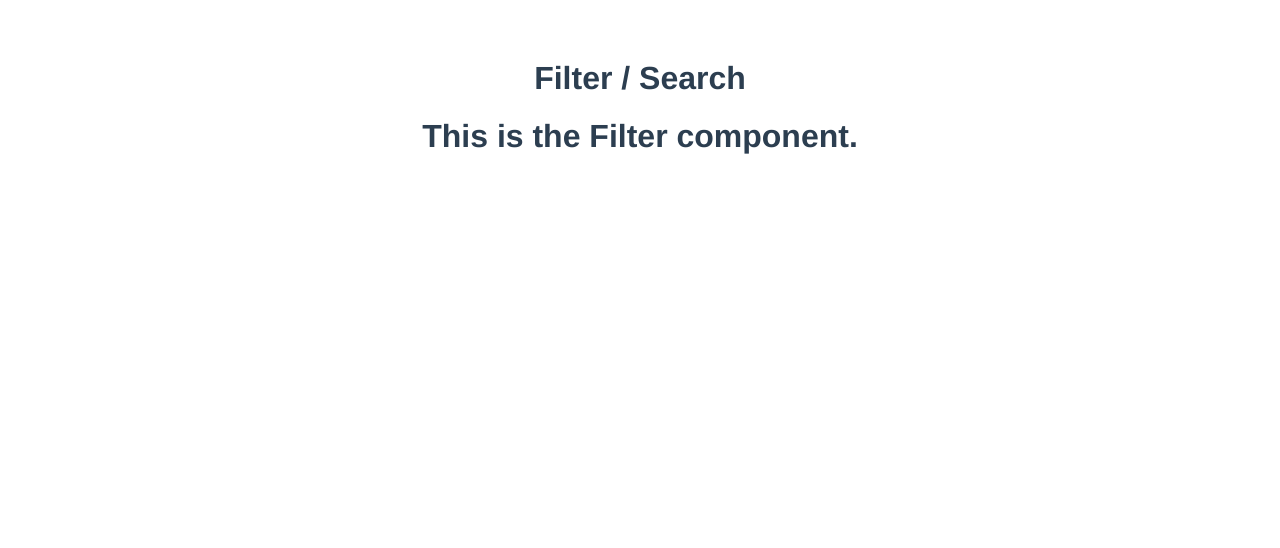
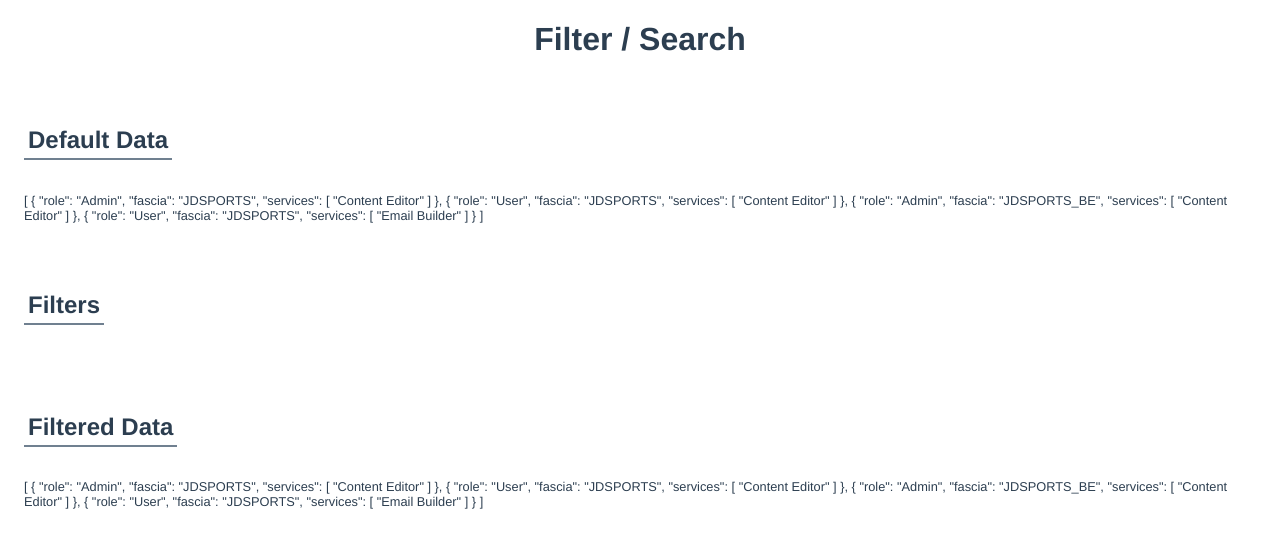
Before and after one commit to aclarke211/search-filter, a Vue app: page / in a window 1280 px wide. Shown: the top 548 px of the page. Built offline with nearby package versions, Linux system fonts and the light colour scheme.

Commit message:
Setup original and filtered data to show on-screen.

```diff
--- a/src/App.vue
+++ b/src/App.vue
@@ -22,8 +22,11 @@
   font-family: 'Avenir', Helvetica, Arial, sans-serif;
   -webkit-font-smoothing: antialiased;
   -moz-osx-font-smoothing: grayscale;
+  color: #2c3e50;
+  margin: 1rem;
+}
+
+.title {
   text-align: center;
-  color: #2c3e50;
-  margin-top: 60px;
 }
 </style>
--- a/src/components/FilterExample.vue
+++ b/src/components/FilterExample.vue
@@ -1,6 +1,19 @@
 <template>
   <div class="filter__outer">
-    <h1>This is the Filter component.</h1>
+    <div class="default-data data">
+      <h2 class="default-data__title data-title">Default Data</h2>
+      <p class="default-data__json data-json">{{ this.items }}</p>
+    </div>
+
+    <div class="filters">
+      <h2 class="filters__title data-title">Filters</h2>
+    </div>
+
+    <div class="filtered-data data">
+      <h2 class="filter-data__title data-title">Filtered Data</h2>
+      <p class="filtered-data__json data-json">{{ this.filteredData }}</p>
+
+    </div>
   </div>
 </template>
 
@@ -32,5 +45,27 @@
       },
     ],
   }),
+
+  computed: {
+    filteredData() {
+      return this.items;
+    },
+  },
 };
 </script>
+
+<style lang="scss">
+  .data {
+    margin: 3rem 0;
+
+    &-title {
+      border-bottom: 2px solid slategrey;
+      display: inline-flex;
+      padding: 0 .25rem .25rem;
+    }
+
+    &-json {
+      font-size: .8rem;
+    }
+  }
+</style>
```
